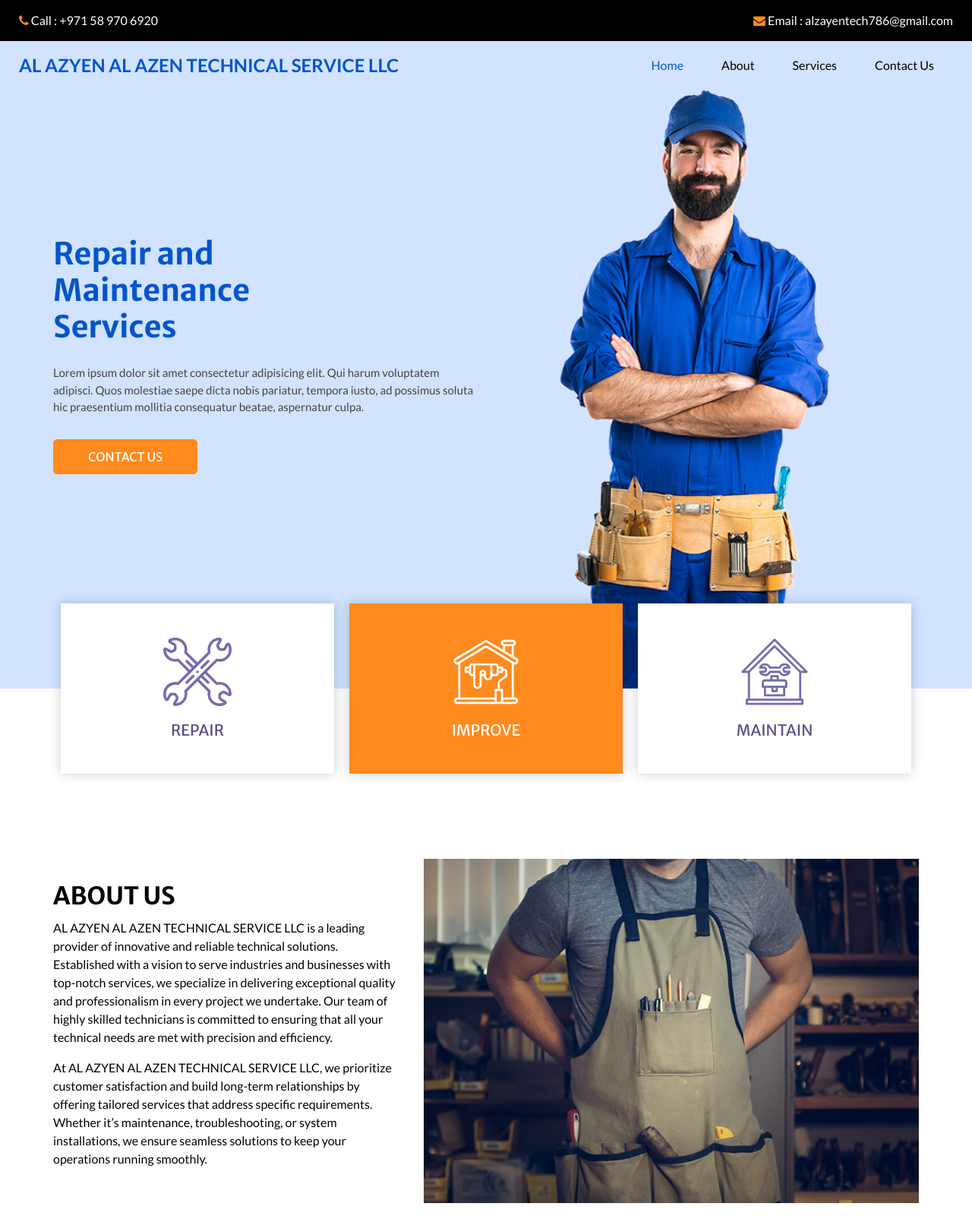
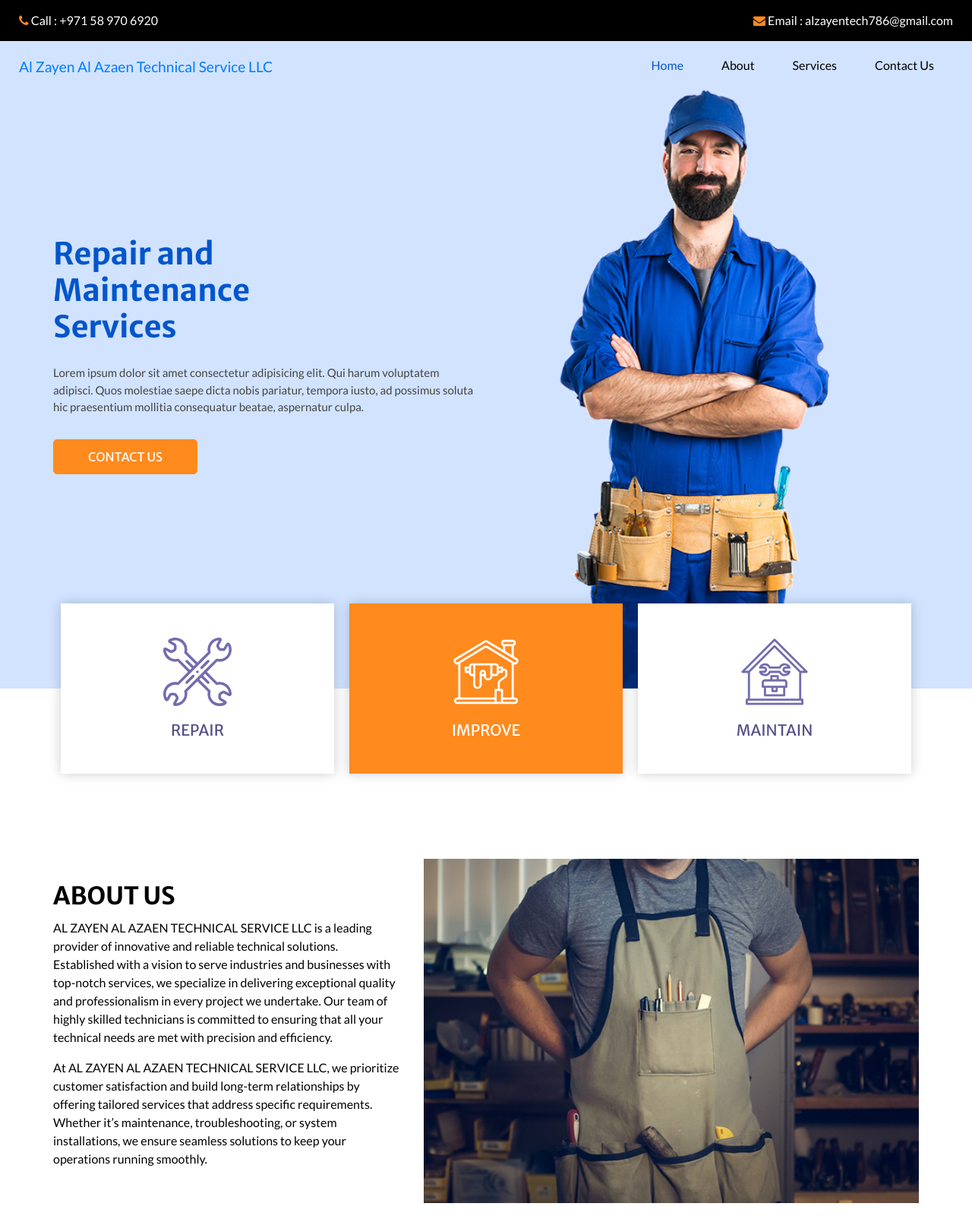
Before and after one commit to robz-bot/shakthi-website, a plain HTML site: page index.html in a window 1280 px wide. Shown: the top 1600 px of the page at 76% size. Drawn offline with nearby package versions, Linux system fonts and the light colour scheme; some packages are replaced by stand-ins of ours.

Commit message:
changes 1

```diff
--- a/index.html
+++ b/index.html
@@ -12,7 +12,7 @@
   <meta name="description" content="" />
   <meta name="author" content="" />
 
-  <title>AL AZYEN AL AZEN TECHNICAL SERVICE LLC</title>
+  <title>AL ZAYEN AL AZAEN TECHNICAL SERVICE LLC</title>
 
   <!-- slider stylesheet -->
   <link rel="stylesheet" type="text/css" href="https://cdnjs.cloudflare.com/ajax/libs/OwlCarousel2/2.3.4/assets/owl.carousel.min.css" />
@@ -54,9 +54,10 @@
         <div class="container-fluid">
           <nav class="navbar navbar-expand-lg custom_nav-container ">
             <a class="navbar-brand" href="index.html">
-              <span>
-                AL AZYEN AL AZEN TECHNICAL SERVICE LLC
-              </span>
+              <small class="text-primary fw-bold">
+                Al Zayen Al Azaen
+                Technical Service LLC
+              </small>
             </a>
 
             <button class="navbar-toggler" type="button" data-toggle="collapse" data-target="#navbarSupportedContent" aria-controls="navbarSupportedContent" aria-expanded="false" aria-label="Toggle navigation">
@@ -175,14 +176,14 @@
               About us
             </h2>
             <p>
-              AL AZYEN AL AZEN TECHNICAL SERVICE LLC is a leading provider of innovative and reliable technical
+              AL ZAYEN AL AZAEN TECHNICAL SERVICE LLC is a leading provider of innovative and reliable technical
               solutions. Established with a vision to serve industries and businesses with top-notch services, we
               specialize in delivering exceptional quality and professionalism in every project we undertake. Our team
               of highly skilled technicians is committed to ensuring that all your technical needs are met with
               precision and efficiency.
             </p>
             <p>
-              At AL AZYEN AL AZEN TECHNICAL SERVICE LLC, we prioritize customer satisfaction and build long-term
+              At AL ZAYEN AL AZAEN TECHNICAL SERVICE LLC, we prioritize customer satisfaction and build long-term
               relationships by offering tailored services that address specific requirements. Whether it’s maintenance,
               troubleshooting, or system installations, we ensure seamless solutions to keep your operations running
               smoothly.
@@ -553,7 +554,7 @@
     <div class="container">
       <p>
         &copy; <span id="displayDateYear"></span> All Rights Reserved By
-        <a href="https://html.design/">AL AZYEN AL AZEN TECHNICAL SERVICE LLC</a>
+        <a href="https://html.design/">AL ZAYEN AL AZAEN TECHNICAL SERVICE LLC</a>
       </p>
     </div>
   </footer>
```
Also changed, not shown: about.html (+5 -5 lines), contact.html (+3 -3 lines), service.html (+3 -3 lines), READ-ME.txt.
